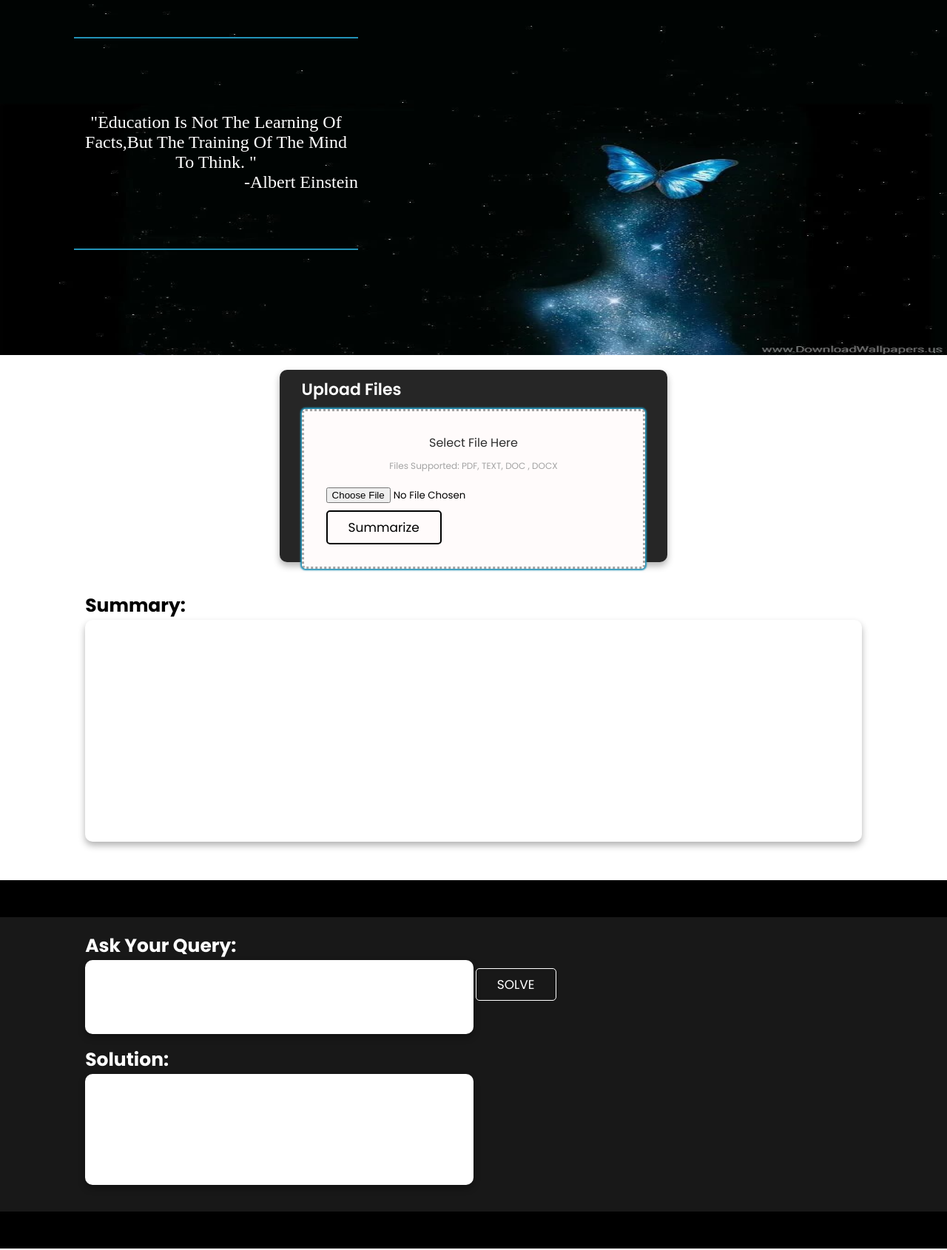
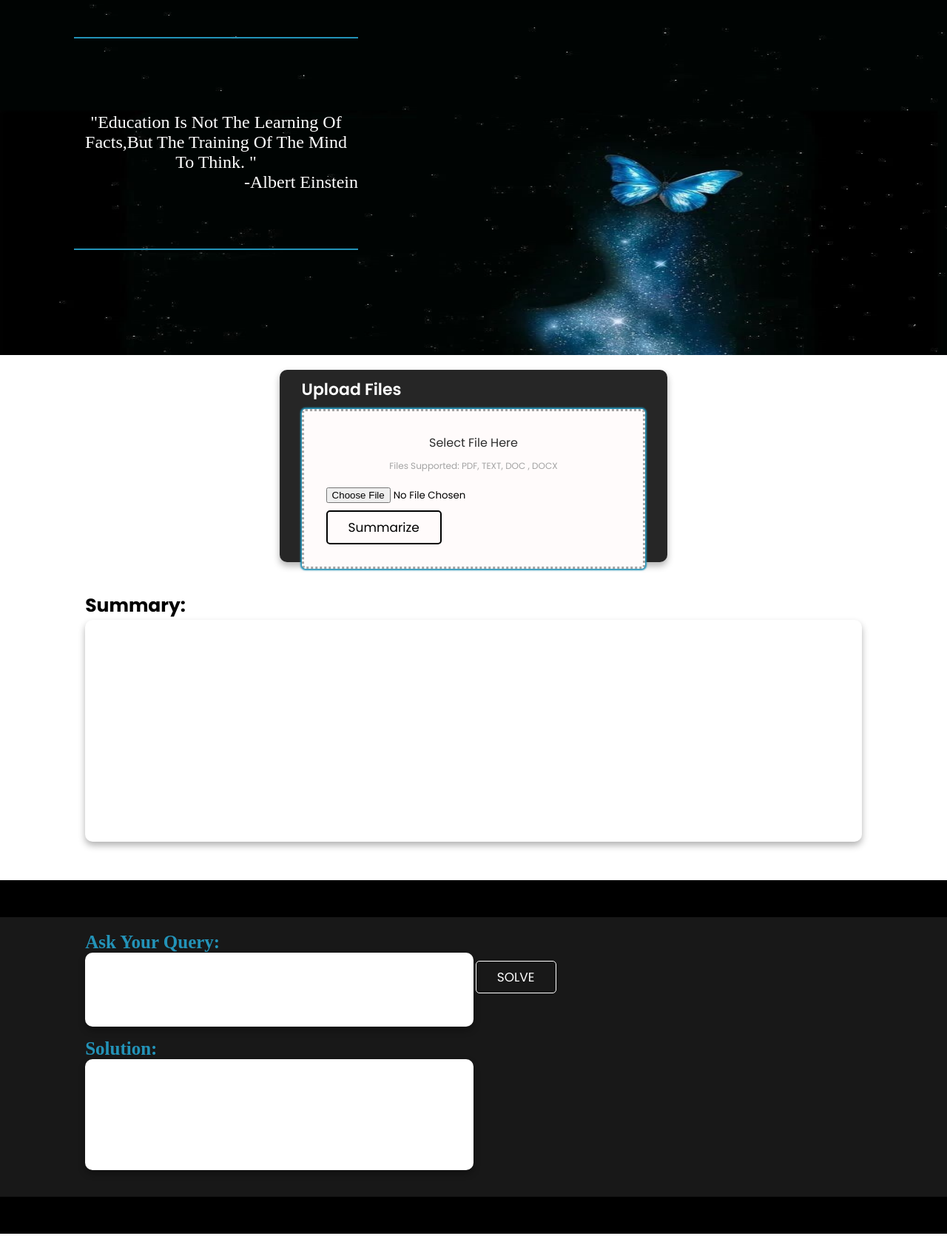
Before and after one commit to Shiva250503ss/LISA, a Flask app: page /live in a window 1280 px wide. Shown: the part 52-1742 px from the top of the page at 74% size. Run offline with Flask 2, Linux system fonts and the light colour scheme.

Commit message:
design updated

```diff
--- a/LISA3.0/glasses website/templates/live.html
+++ b/LISA3.0/glasses website/templates/live.html
@@ -1207,13 +1207,13 @@ dropArea.innerHTML = filedata;
 </section>
         <div style="height: 50px;width:100%;background-color:#000000"></div>
   <section style="background-color:rgb(24,24,24)">
-        <h1 style="font-size: 25px; color: white;">Ask your query:</h1>
+        <h1 style="font-family: 'Times New Roman', Times, serif;font-size: 25px; color: rgb(35, 147, 184);">Ask your query:</h1>
         <span>
           <form action="answer_question" method="post">
             <input type="text" name="question" class="input-card1"style="background-color:" value="{{question}}">
             <button class="btn" style="color:white;border:1px solid white">SOLVE</button>
           </form><br>
-          <h1 style="font-size: 25px;color:white">Solution:</h1>
+          <h1 style="font-family: 'Times New Roman', Times, serif;font-size: 25px;color:rgb(35, 147, 184)">Solution:</h1>
 
           <div class="text-card2 unselectable">{{answer}}</div> <br>
         </section>
```
Also changed, not shown: LISA3.0/glasses website/static/livebg4.jpg.
